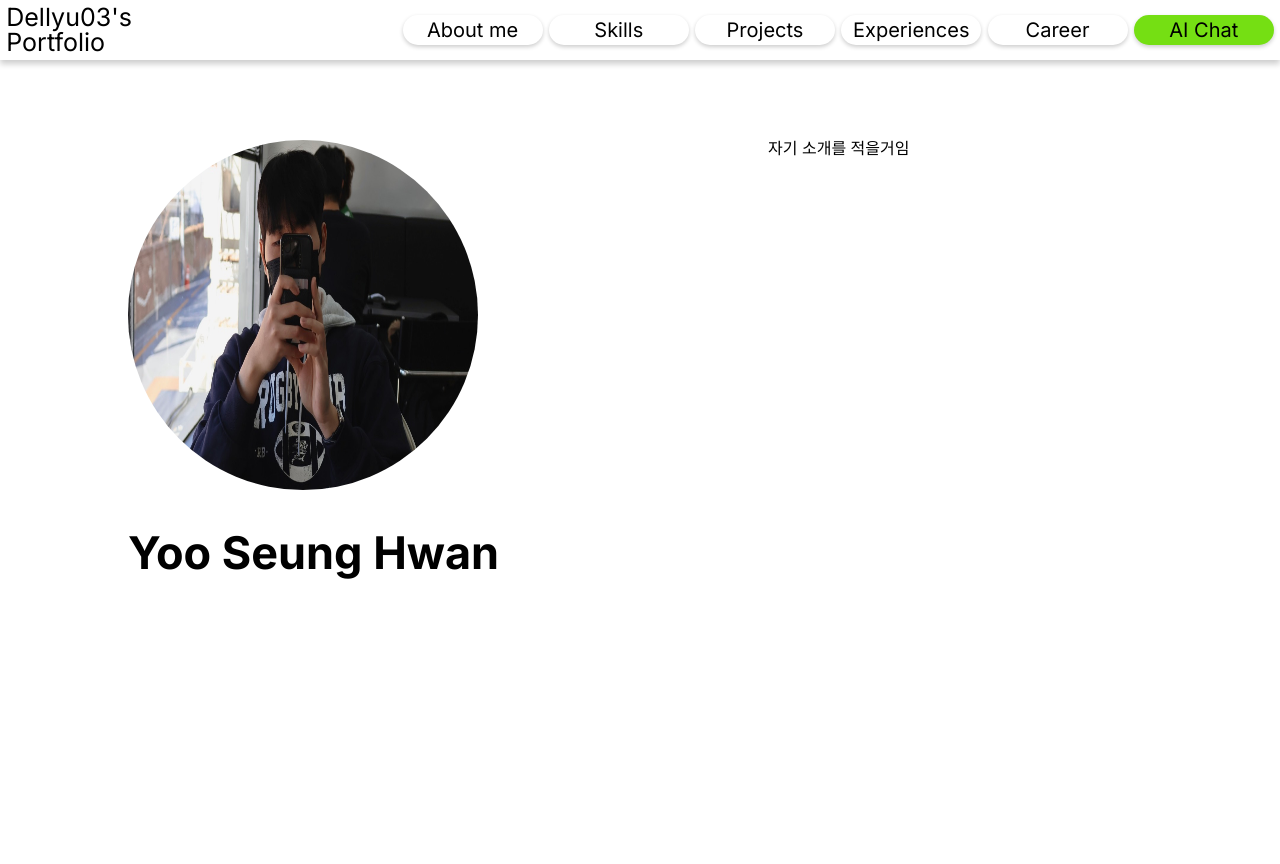
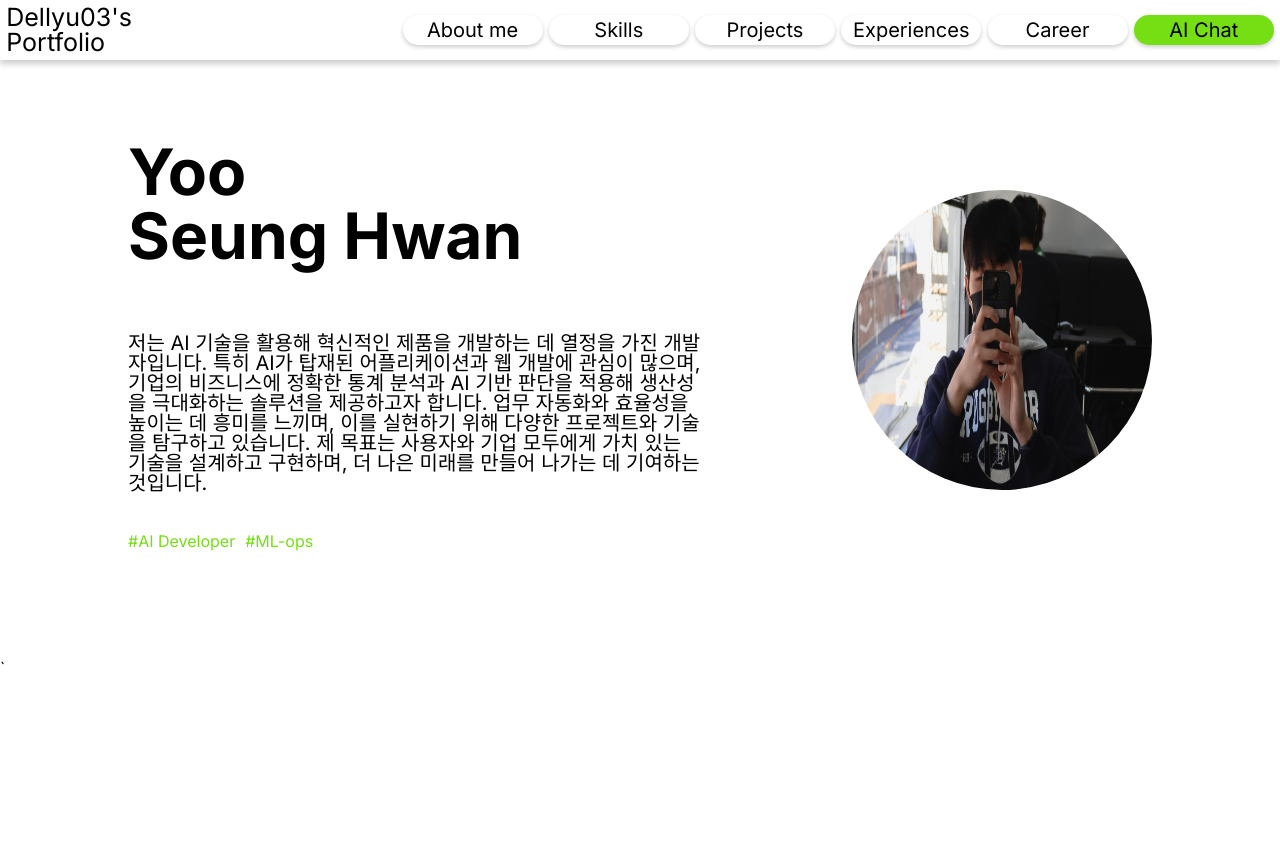
Before and after one commit to dellyu03/My-AI-portfolio, a FastAPI app: page / in a window 1280 px wide. Shown: the top 864 px of the page. After the commit the page ends 665 px from the top, so only its background shows below. Run offline with FastAPI, Linux system fonts and the light colour scheme.

Commit message:
feat: edit profile sections

```diff
--- a/static/CSS/Sections/profile.css
+++ /dev/null
@@ -1,31 +0,0 @@
-.profile-section {
-    display: flex;
-    scroll-margin-top: 145px;
-}
-
-.profile__label {
-    margin-left: 10vw;
-    width: 50%;
-
-    display: flex;
-    flex-direction: column;
-
-}
-
-
-
-.profile__img {
-    width: 350px;
-    height: 350px;
-    border-radius: 50%;
-
-    margin-left: 0px;
-
-    margin-bottom: 40px;
-}
-
-.profile__title {
-    display: flex;
-    font-size: 45px;
-    font-weight: bold;
-}
--- a/static/CSS/components/nav-bar.css
+++ b/static/CSS/components/nav-bar.css
@@ -1,3 +1,5 @@
+@import "../variables.css";
+
 .nav-bar {
     position: fixed;
     top: 0;
@@ -47,6 +49,6 @@
 }
 
 #nav-bar__ai-chat-btn {
-    background-color: #75df13;
+    background-color: var(--highlight-color);
     text-align: center;
 }
--- /dev/null
+++ b/static/CSS/profile.css
@@ -0,0 +1,57 @@
+#profile {
+    display: grid;
+
+    grid-template-columns: 1fr 0.5fr 0.5fr;
+    grid-template-rows: 0.5fr 1fr;
+    column-gap: 150px;
+
+    width: 80vw;
+    height: 65vh;
+}
+
+
+
+.profile__name {
+    grid-column: 1 / 3;
+	grid-row: 1 / 2;
+
+    font-size: 64px;
+    font-weight: bold;
+}
+
+.profile__content-container {
+    grid-column: 1/3;
+    grid-row : 2/3;
+
+    padding-top :20px;
+}
+
+.profile__content {
+    font-size: 20px;
+}
+
+.profile__tag {
+    color: var(--highlight-color);
+    margin-top: 40px;
+
+    display: flex;
+}
+
+.profile__tag-item {
+    margin-right: 10px;
+    cursor: pointer;
+}
+
+.profile__img-container {
+    grid-row:1/3;
+    grid-column : 3/4;
+}
+
+.profile__img {
+    width: 300px;
+    height: 300px;
+
+    margin-top: 50px;
+
+    border-radius: 50%;
+}
--- a/static/CSS/style.css
+++ b/static/CSS/style.css
@@ -1,36 +1,31 @@
 @import "./reset.css";
+@import "./variables.css";
+
+/*font-family*/
 @import url("https://fonts.googleapis.com/css2?family=Inter:ital,opsz,wght@0,14..32,100..900;1,14..32,100..900&family=Open+Sans:ital,wght@0,300..800;1,300..800&display=swap");
-@import "./variables.css";
+
+/*componets*/
 @import "./components/nav-bar.css";
-@import "./Sections/profile.css";
-@import "./Sections/skills-section.css";
+
+/*Sections*/
+@import "./profile.css";
+
+
+
+
 
 body {
-    height: 400vh;
     font-family: "Inter", sans-serif;
+    font-size: 16px;
 }
 
 
 header {
     width: 100vw;
     height: 60px;
-
     margin-bottom: 80px;
 }
 
-content {
-    width: 100vw;
-    height: 400vh;
+#profile {
+    margin: auto;
 }
-
-.title {
-    font-size: 80px;
-    font-weight: bold;
-    scroll-margin-top: 100px;
-}
-
-.section {
-    margin-top: 20vw;
-    margin-bottom : 120px;
-    margin-left: 10vw;
-}
--- a/static/CSS/variables.css
+++ b/static/CSS/variables.css
@@ -1,3 +1,12 @@
 :root {
+    --highlight-color : #75df13;
 
+    /*font-size*/
+    --title-font_size : 32px;
+    --h2-font_size:24px;
+    --additional-font_size:14px;
+
+    /*font-weight, opacity*/
+    --title-font_weight:800;
+    --h2-font_weight: 600;
 }
--- a/templates/index.html
+++ b/templates/index.html
@@ -19,15 +19,19 @@
         </ul>
     </header>
     <content>
-        <div id = "title__profile-section" class="profile-section">
-            <div class = "profile__label">
-                <img class = "profile__img" src="/static/img/profile-img.jpeg" alt="">
-                <h1 class = "profile__title">Yoo Seung Hwan</h1>
+        <div id="profile">
+            <div class="grid-item test profile__name">Yoo <br>Seung Hwan</div>
+            <div class="grid-item test profile__content-container">
+                <p class = "profile__content">저는 AI 기술을 활용해 혁신적인 제품을 개발하는 데 열정을 가진 개발자입니다. 특히 AI가 탑재된 어플리케이션과 웹 개발에 관심이 많으며, 기업의 비즈니스에 정확한 통계 분석과 AI 기반 판단을 적용해 생산성을 극대화하는 솔루션을 제공하고자 합니다. 업무 자동화와 효율성을 높이는 데 흥미를 느끼며, 이를 실현하기 위해 다양한 프로젝트와 기술을 탐구하고 있습니다. 제 목표는 사용자와 기업 모두에게 가치 있는 기술을 설계하고 구현하며, 더 나은 미래를 만들어 나가는 데 기여하는 것입니다.</p>
+                <ul class = "profile__tag">
+                    <li class = "profile__tag-item">#AI Developer</li>
+                    <li class = "profile__tag-item">#ML-ops</li>
+                </ul>
             </div>
-            <p class = "profile__content">
-                자기 소개를 적을거임
-            </p>
-        </div>
+            <div class="grid-item test profile__img-container">
+                <img class="profile__img" src="static/img/profile-img.jpeg" alt="이미지 없음">
+            </div>
+        </div>`
     </content>
     <footer>
 
```
